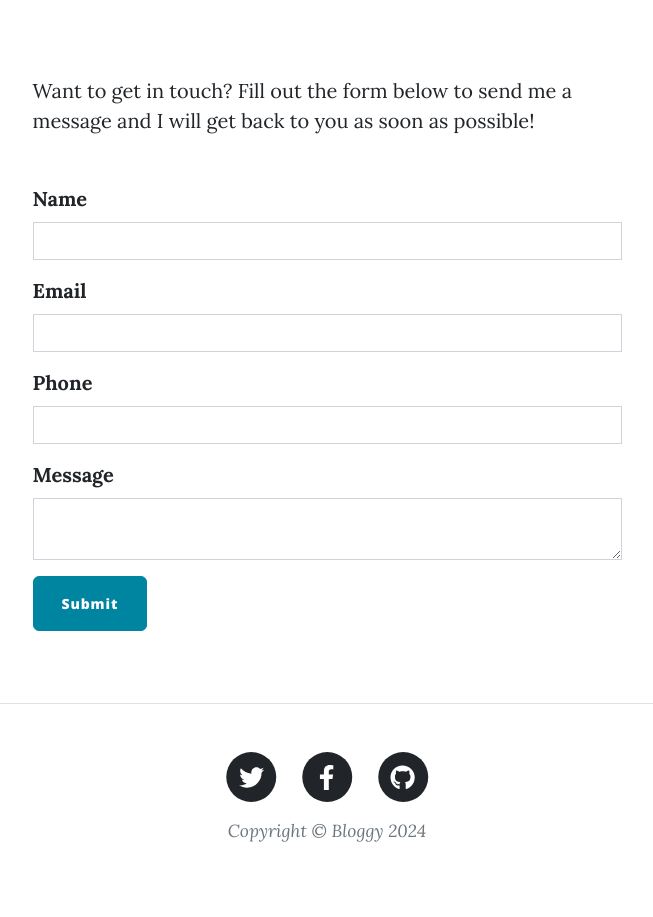
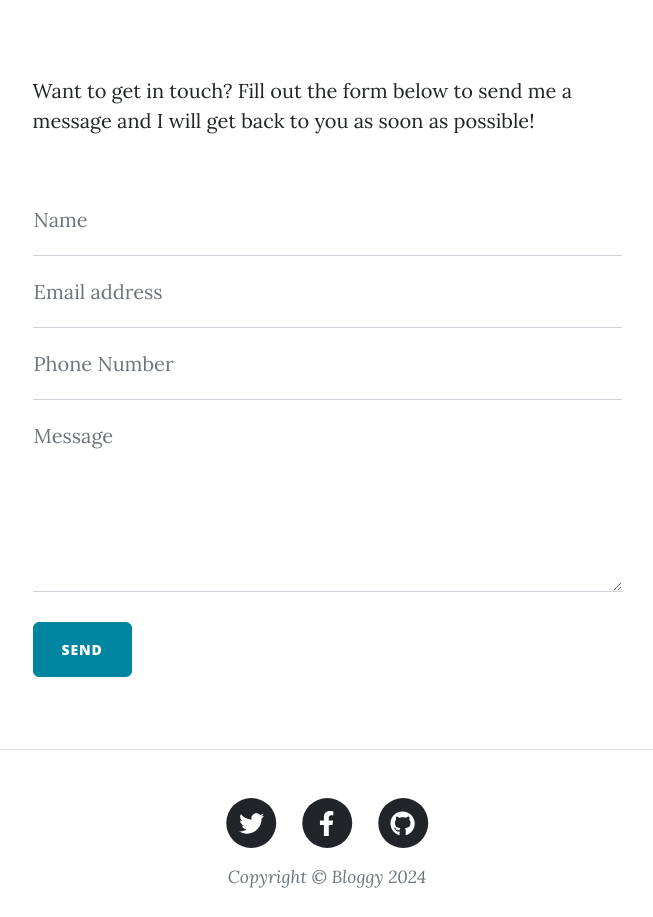
Before and after one commit to MariosMoustakidis/bloggy-full-stack-website, a Flask app: page /contact in a window 1280 px wide. Shown: the part 536-1453 px from the top of the page, without its empty margins (313-966 px from the left). Before the commit the page ends 1378 px from the top, so only its background shows below. Run offline with Flask 3, Linux system fonts and the light colour scheme; some libraries are stand-ins or nearby versions.

Commit message:
changed the form in contact from a WTForm to a custom one

```diff
--- a/main.py
+++ b/main.py
@@ -218,25 +218,25 @@ def about():
     return render_template("about.html")
 
 
+email_user = os.environ.get("EMAIL_USER")
+email_password = os.environ.get("EMAIL_PASSWORD")
 @app.route("/contact", methods=["GET", "POST"])
 def contact():
-    form = ContactForm()
-    if form.validate_on_submit():
-        name = form.name.data
-        email = form.email.data
-        phone = form.phone.data
-        message = form.message.data
-        email_user = os.environ.get("EMAIL_USER")
-        email_password = os.environ.get("EMAIL_PASSWORD")
+    if request.method == "POST":
+        data = request.form
+        name = data["name"]
+        email = data["email"]
+        phone = data["phone"]
+        message = data["message"]
+
         with smtplib.SMTP('smtp.gmail.com') as connection:
             connection.starttls()
             connection.login(user=email_user, password=email_password)
             mail = f"Subject:New Message from Blog\nTo: moustakidismarios@gmail.com\n\nMessage from {name}\nPhone: {phone}\nEmail: {email}\nMessage: {message}"
             connection.sendmail(from_addr="mariosmoustakidis98@gmail.com", to_addrs="moustakidismarios@gmail.com", msg=mail)
-        return redirect(url_for("contact", msg_sent=True))
-    msg_sent = request.args.get("msg_sent", False)
-    return render_template("contact.html", form=form, msg_sent=msg_sent)
+        return render_template("contact.html", msg_sent=True)
+    return render_template("contact.html", msg_sent=False)
 
 
 if __name__ == "__main__":
-    app.run(debug=False)
+    app.run(debug=True)
--- a/templates/contact.html
+++ b/templates/contact.html
@@ -1,5 +1,4 @@
 {% include "header.html" %}
-{% from "bootstrap5/form.html" import render_form %}
 <!-- Page Header-->
 <header
   class="masthead"
@@ -30,7 +29,65 @@
           I will get back to you as soon as possible!
         </p>
         <div class="my-5">
-        {{ render_form(form, novalidate=True, button_map={"submit": "primary"}) }}
+            <form
+            id="contactForm"
+            name="sentMessage"
+            action="{{ url_for('contact') }}"
+            method="post"
+          >
+            <div class="form-floating">
+              <input
+                class="form-control"
+                id="name"
+                name="name"
+                type="text"
+                placeholder="Enter your name..."
+                required
+              />
+              <label for="name">Name</label>
+            </div>
+            <div class="form-floating">
+              <input
+                class="form-control"
+                id="email"
+                name="email"
+                type="email"
+                placeholder="Enter your email..."
+                required
+              />
+              <label for="email">Email address</label>
+            </div>
+            <div class="form-floating">
+              <input
+                class="form-control"
+                id="phone"
+                name="phone"
+                type="tel"
+                placeholder="Enter your phone number..."
+                required
+              />
+              <label for="phone">Phone Number</label>
+            </div>
+            <div class="form-floating">
+              <textarea
+                class="form-control"
+                id="message"
+                name="message"
+                placeholder="Enter your message here..."
+                required
+                style="height: 12rem"
+              ></textarea>
+              <label for="message">Message</label>
+            </div>
+            <br />
+            <button
+              class="btn btn-primary text-uppercase"
+              id="submitButton"
+              type="submit"
+            >
+              Send
+            </button>
+          </form>
         </div>
       </div>
     </div>
--- a/templates/index.html
+++ b/templates/index.html
@@ -51,10 +51,6 @@
       </div>
       {% endif %}
 
-      <!-- Pager-->
-      <div class="d-flex justify-content-end mb-4">
-        <a class="btn btn-secondary text-uppercase" href="#!">Older Posts →</a>
-      </div>
     </div>
   </div>
 </div>
```
